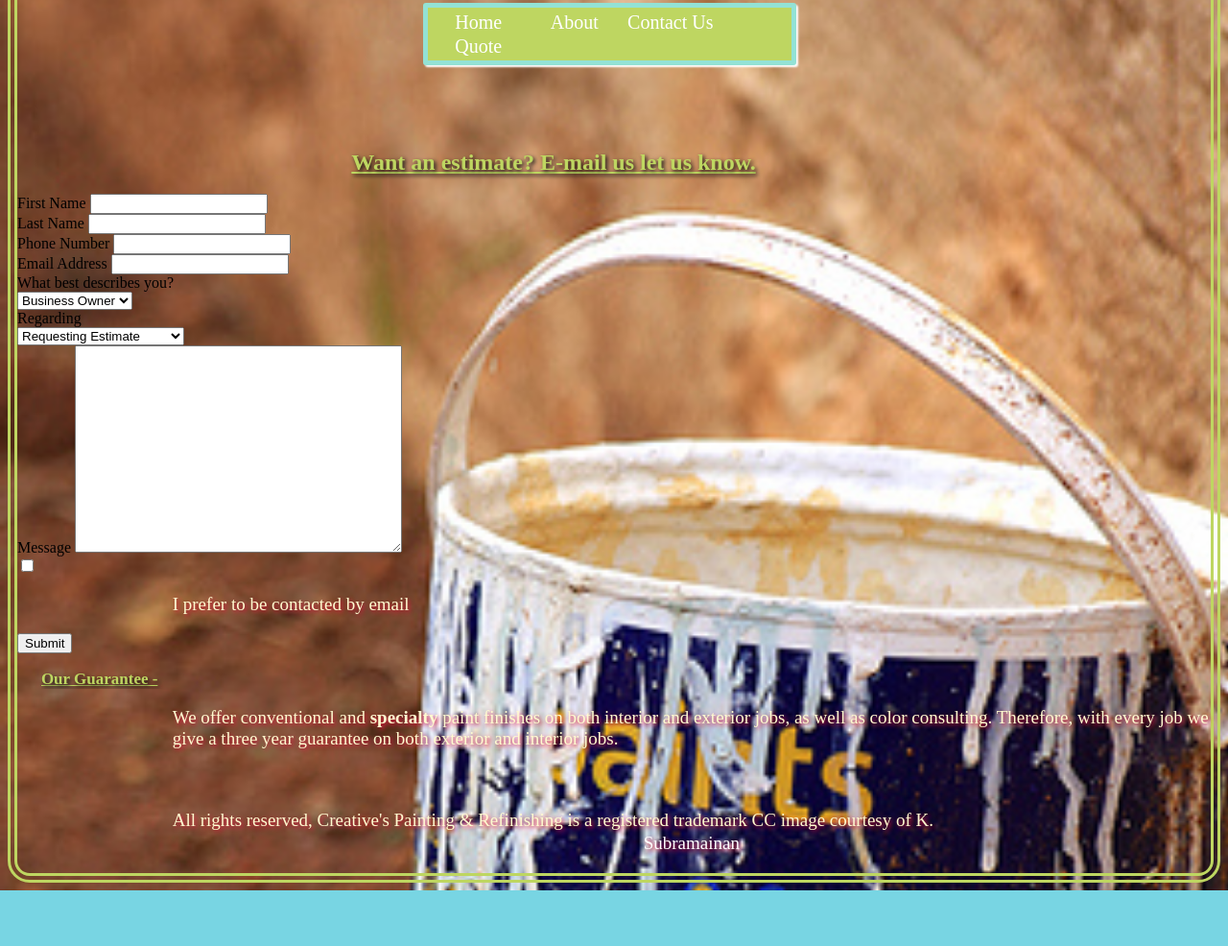
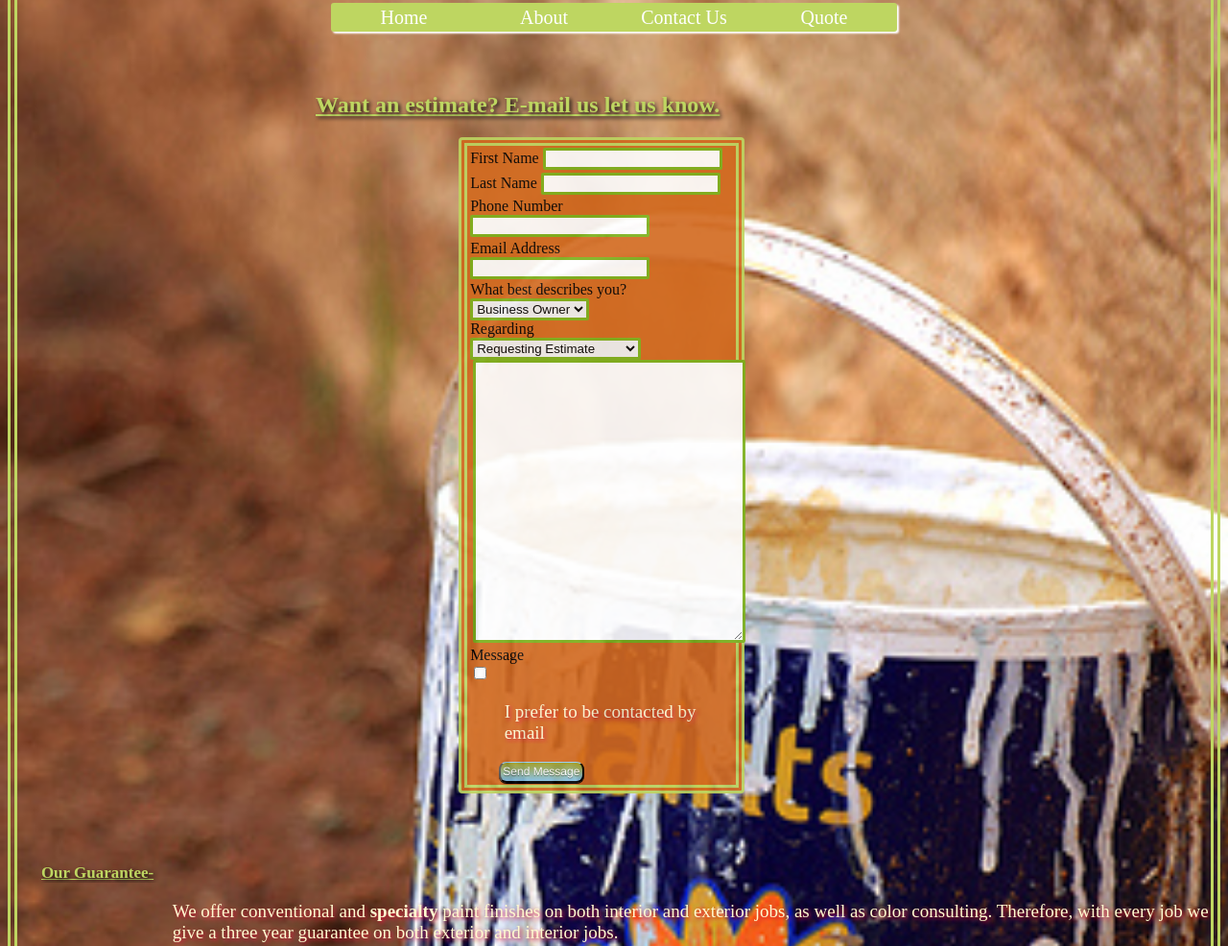
Before and after one commit to AJC28/WSD-Project1, a plain HTML site: page Quote.html in a window 1280 px wide. Shown: the part 224-1210 px from the top of the page at 96% size. Before the commit the page ends 1152 px from the top, so only its background shows below. Drawn offline with Linux system fonts and the light colour scheme.

Commit message:
Project WK4

```diff
--- a/Quote.html
+++ b/Quote.html
@@ -6,7 +6,7 @@
   <meta name="viewport" contnent="width=device-width, initial-scale=1, maximum-scale=1">
 
   <title>CSP</title>
-  <link href="css/Quote.css" rel="stylesheet">
+  <link href="css/main.css" rel="stylesheet">
 </head>
 
 <body>
@@ -26,24 +26,28 @@
     </nav>
   </header>
 
-  <h2><strong>Want an estimate? E-mail us let us know.</strong></h2>
+  <h2 class="estimate"><strong>Want an estimate? E-mail us let us know.</strong></h2>
 
-  <form action="mailto:creativespainting@yahoo.com" method="get">
+  <form id="form2" method="get" action="mailto:creativespainting@yahoo.com" >
+
     <div>
-      First Name <input id="name_first" name="first_last" type="text">
+      <lable for="name_first">First Name</lable>
+      <input id="name_first" name="first_last" type="text">
     </div>
 
     <div>
-      Last Name <input id="name_last" name="first_last" type="text">
+     <lable for="name_last">Last Name</lable>
+     <input id="name_last" name="first_last" type="text">
     </div>
 
     <div>
-      Phone Number <input id="phone" name="phone" type="text">
+      <lable for="phone">Phone Number</lable>
+      <input id="phone" name="phone" type="text">
     </div>
 
     <div>
-      <label for="email">Email Address <input id="email" name="email" type=
-      "text"></label>
+      <label for="email">Email Address</label>
+      <input id="email" name="email" type="text">
     </div>
 
     <div>
@@ -51,27 +55,15 @@
     </div>
 
     <div>
-      <label for="email"><select id="role">
-        <option>
-          Business Owner
-        </option>
+      <select name="role" id="role">
 
-        <option>
-          Home Owner
-        </option>
+        <option>Business Owner</option>
+        <option>Home Owner</option>
+        <option>Contractor</option>
+        <option>Subcontractor</option>
+        <option>Other</option>
 
-        <option>
-          Contractor
-        </option>
-
-        <option>
-          Subcontractor
-        </option>
-
-        <option>
-          Other
-        </option>
-      </select></label>
+      </select>
     </div>
 
     <div>
@@ -79,50 +71,41 @@
     </div>
 
     <div>
-      <label for="email"><select id="regarding" name="regarding">
-        <option>
-          Requesting Estimate
-        </option>
 
-        <option>
-          General Questions
-        </option>
+      <select name="regarding" id="regarding">
 
-        <option>
-          Suggestion about our site
-        </option>
+        <option>Requesting Estimate</option>
+        <option>General Questions</option>
+        <option>Suggestion about our site</option>
+        <option>Site Error</option>
+        <option>Legal</option>
 
-        <option>
-          Site Error
-        </option>
-
-        <option>
-          Legal
-        </option>
-      </select></label>
+      </select>
     </div>
 
     <div>
-      <label for="email">Message
-      <textarea cols="40" id="message" name="message" rows="14">
-</textarea></label>
+      <textarea cols="35" rows="19" id="message" name="message" ></textarea>
+      <label for="message">Message</label>
     </div>
 
     <div>
-      <label for="email"><input id="email" name="email" type=
-      "checkbox"></label>
+       <input type="checkbox" name="contact_phone" id="contact_phone">
+       <p id="text">I prefer to be contacted by email</p>
+    </div>
 
-      <p><label for="email">I prefer to be contacted by email</label></p>
-    </div><label for="email"><input class="button" type="submit"></label>
+    <div>
+       <button type="submit" name="submit" class="button" >Send Message</button>
+    </div>
+
   </form>
 
   <aside>
-    <h3 class="gurantee"><label for="email">Our Guarantee -</label></h3>
+    <h3 class="gurantee">Our Guarantee-</h3>
 
-    <p><label for="email">We offer conventional and <strong>specialty</strong>
+    <p>We offer conventional and <strong>specialty</strong>
     paint finishes on both interior and exterior jobs, as well as color
     consulting. Therefore, with every job we give a three year guarantee on
-    both exterior and interior jobs.</label></p>
+    both exterior and interior jobs.</p>
   </aside>
 
   <footer>
--- a/css/main.css
+++ b/css/main.css
@@ -23,11 +23,10 @@ p {
 li {
   float: left;
 }
-
+/*======= HEADERS ==============*/
 h1 {
   font-family: Ayuthaya , sript, sans script;
-  font-size: 2.8125em;/"45px"/
-  font-weight: bold;
+  font-size: 2.8125em;
   font-stretch: normal;
   color: #BED661;
   text-shadow: 4px 4px 6px #111;
@@ -44,6 +43,15 @@ h1 {
   margin-bottom: 8%;
   margin-top: 3%;
   box-shadow: 2px 3px 2px;
+  background: #f0b7a1; /* Old browsers */
+  background: -moz-linear-gradient(top, #f0b7a1 0%, #752201 44%, #8c3310 56%, #bf6e4e 100%); /* FF3.6+ */
+  background: -webkit-gradient(linear, left top, left bottom, color-stop(0%,#f0b7a1), color-stop(44%,#752201), color-stop(56%,#8c3310), color-stop(100%,#bf6e4e)); /* Chrome,Safari4+ */
+  background: -webkit-linear-gradient(top, #f0b7a1 0%,#752201 44%,#8c3310 56%,#bf6e4e 100%); /* Chrome10+,Safari5.1+ */
+  background: -o-linear-gradient(top, #f0b7a1 0%,#752201 44%,#8c3310 56%,#bf6e4e 100%); /* Opera 11.10+ */
+  background: -ms-linear-gradient(top, #f0b7a1 0%,#752201 44%,#8c3310 56%,#bf6e4e 100%); /* IE10+ */
+  background: linear-gradient(to bottom, #f0b7a1 0%,#752201 44%,#8c3310 56%,#bf6e4e 100%); /* W3C */
+
+
 }
 
 h2,h3,h4,h5 {
@@ -53,7 +61,7 @@ h2,h3,h4,h5 {
   margin-left: 2%;
   text-decoration: underline;
 }
-
+/*===FOOTER====*/
 .footer {
   clear: right;
   padding-top: 3.5%;
@@ -84,7 +92,6 @@ ul {
   padding: 0;
   overflow: hidden;
   font-size: 1.25em;/"20px"/
-  margin-bottom: 34.24657%;
   border-style: solid;
   border-width: 5px;
   border-color: #93E2D5;
@@ -95,6 +102,7 @@ ul {
   -moz-box-shadow: 2px 2px 2px #FFF;
   -webkit-box-shadow: 2px 2px 2px #FFF;
   box-shadow: 2px 2px 2px #FFF;
+  margin-bottom: 5%;
 }
 
 li {
@@ -114,7 +122,8 @@ a {
   margin-left: 37%;
 }
 
-div {
+
+#whatwe {
   width: 54%;
   background-color: #d2691e;
   border-style: double;
@@ -124,6 +133,27 @@ div {
   -moz-border-radius: 4px;
   -webkit-border-radius: 4px;
   margin-left: 2.5%;
+  margin-bottom:5%;
+  padding: .39%;
+  column-count: 3;
+  -moz-column-count: 3;
+  -webkit-column-count: 3;
+  -moz-column-gap: normal;
+  -webkit-column-gap: normal;
+  opacity: 0.9;
+}
+
+#whatdo {
+  width: 54%;
+  background-color: #d2691e;
+  border-style: double;
+  border-color: #BED661;
+  border-width: 9px;
+  border-radius: 4px;
+  -moz-border-radius: 4px;
+  -webkit-border-radius: 4px;
+  margin-left: 2.5%;
+  margin-bottom:5%;
   padding: .39%;
   column-count: 3;
   -moz-column-count: 3;
@@ -134,7 +164,7 @@ div {
 }
 
 .h3text {
-  width: 38%;/"438px"/
+  width: 38%;/*438px*/
   max-width: 100%;
   background-color: #d2691e;
   margin: 0 auto;
@@ -177,34 +207,25 @@ ol li {
 }
 
 aside {
-  margin-top: 4.5%;/"15px"/
+  margin-top: 4.5%;/*15px*/
   float: none;
   overflow: hidden;
   column-fill: auto;
 }
 
-#pics {
-  border: 2px dotted #BED661;
-  list-style-type: none;
-  width: 58%;/"699px"/
-  height: 287px;
-  overflow: hidden;
-  margin-top: 3.57653%;/"25px"/
-  margin-bottom: 30%;
-  max-width: 100%;
-}
+/*========== Images ==========*/
 
 #house {
   float: left;
   padding: .28612%;
-  max-width: 100%;
+  margin-left: .55%;
 }
 
 #table1 {
   float: left;
   margin-left: 14%;
   padding: .2%;
-  max-width: 100%;
+
 }
 
 #table2 {
@@ -212,19 +233,19 @@ aside {
   margin-top: 18%;
   margin-left: -25%;
   padding: .2%;
-  max-width: 100%;
+
 }
 
 #chair {
   float: left;
   margin-left: 5.45064%;
   padding: .2%;
-  max-width: 100%;
+
 }
 
 .gurantee {
   text-decoration: underline blink;
-  font-size: 1.0625em;/"17px"/
+  font-size: 1.0625em;/*17px*/
   margin-bottom: 14px;
   overflow: hidden;
 }
@@ -232,7 +253,7 @@ aside {
 /*= Media Queries
 ===============================================================================*/
 
- @media only screen and (min-width: 768px)and(max-width: 959px){
+ @media only screen and (min-width: 768px) and (max-width: 959px){
   body { background-size: 44%; }
 
   #table1 { display: none; }
@@ -243,7 +264,7 @@ aside {
 
 }
 
- @media only screen and (min-width: 480px)and(max-width: 767px){
+ @media only screen and (min-width: 480px) and (max-width: 767px){
   body { background-size: 38%; }
 
   #table1 { display: none; }
@@ -272,3 +293,180 @@ aside {
   div { font-size: x-small; }
 
 }
+
+/*============Table===========*/
+
+table{
+   border-collapse: collapse;
+   margin-left: 31%;
+   max-width: 100%;
+}
+
+td{
+  border: 2px solid #93E2D5;
+  background-color:#BED661;
+  padding: 0.3em;
+}
+
+th{
+  text-align: left;
+  background-color:#BED661;
+  border: 2px solid #93E2D5;
+  padding: 0.3em;
+}
+
+article {
+   margin-left: 1%;
+   margin-bottom: 7%;
+
+}
+
+.contact{
+   margin-left: 39%;
+   margin-top: 7%;
+}
+/*======= FORMS =======*/
+form{
+  width: 22%;
+  background-color: #d2691e;
+  border-style: double;
+  border-color: #BED661;
+  border-width: 9px;
+  border-radius: 4px;
+  -moz-border-radius: 4px;
+  -webkit-border-radius: 4px;
+  margin-left: 37%;
+  padding: .23%;
+  opacity: 0.9;
+  max-width: 100%;
+}
+
+
+
+.estimate{
+  margin-left: 25%;
+  margin-top: 5%;
+  max-width: 100%;
+}
+
+#message{
+  margin-left:1%;
+  border-style: solid;
+  border-color: #7bb019;
+  border-width: 3px;
+  border-radius: 2px;
+  -moz-border-radius: 2px;
+  -webkit-border-radius: 2px;
+  max-width: 100%;
+}
+
+#text{
+  overflow: hidden;
+}
+
+img{
+  max-width: 100%;
+}
+
+input:focus{
+   background-color: #BED661;
+}
+
+/*=========BUTTON============*/
+.button {
+   border-top: 1px solid #96d1f8;
+   background: #84c0e8;
+   background: -webkit-gradient(linear, left top, left bottom, from(#9e9c1e), to(#84c0e8));
+   background: -webkit-linear-gradient(top, #9e9c1e, #84c0e8);
+   background: -moz-linear-gradient(top, #9e9c1e, #84c0e8);
+   background: -ms-linear-gradient(top, #9e9c1e, #84c0e8);
+   background: -o-linear-gradient(top, #9e9c1e, #84c0e8);
+   padding: .77365%;
+   -webkit-border-radius: 8px;
+   -moz-border-radius: 8px;
+   border-radius: 8px;
+   -webkit-box-shadow: rgba(0,0,0,1) 0 1px 0;
+   -moz-box-shadow: rgba(0,0,0,1) 0 1px 0;
+   box-shadow: rgba(0,0,0,1) 0 1px 0;
+   text-shadow: rgba(0,0,0,.4) 0 1px 0;
+   color: white;
+   font-size: 0.75em;
+   font-family: Helvetica, Arial, Sans-Serif;
+   text-decoration: none;
+   vertical-align: middle;
+   margin-left: 11%;
+   }
+.button:hover {
+   border-top-color: #28597a;
+   background: #28597a;
+   color: #2f7ad6;
+   }
+.button:active {
+   border-top-color: #7bb019;
+   background: #7bb019;
+   }
+/*=======FORM INSIDE===============*/
+ #name_first{
+   margin-bottom: 1%;
+   border-style: solid;
+   border-color: #7bb019;
+   border-width: 3px;
+   border-radius: 2px;
+   -moz-border-radius: 2px;
+   -webkit-border-radius: 2px;
+   max-width: 100%;
+
+ }
+
+#name_last{
+   margin-bottom: 1%;
+   border-style: solid;
+   border-color: #7bb019;
+   border-width: 3px;
+   border-radius: 2px;
+   -moz-border-radius: 2px;
+   -webkit-border-radius: 2px;
+   max-width: 100%;
+}
+
+#phone{
+   margin-bottom: 1%;
+   border-style: solid;
+   border-color: #7bb019;
+   border-width: 3px;
+   border-radius: 2px;
+   -moz-border-radius: 2px;
+   -webkit-border-radius: 2px;
+   max-width: 100%;
+}
+
+#email{
+   margin-bottom: 1%;
+   border-style: solid;
+   border-color: #7bb019;
+   border-width: 3px;
+   border-radius: 2px;
+   -moz-border-radius: 2px;
+   -webkit-border-radius: 2px;
+   max-width: 100%;
+}
+
+#role{
+   border-style: solid;
+   border-color: #7bb019;
+   border-width: 3px;
+   border-radius: 2px;
+   -moz-border-radius: 2px;
+   -webkit-border-radius: 2px;
+   max-width: 100%;
+}
+
+#regarding{
+   border-style: solid;
+   border-color: #7bb019;
+   border-width: 3px;
+   border-radius: 2px;
+   -moz-border-radius: 2px;
+   -webkit-border-radius: 2px;
+   max-width: 100%;
+}
```
Also changed, not shown: about.html (+6 -4 lines), contact_us.html (+36 -10 lines), index.html (+3 -3 lines).
